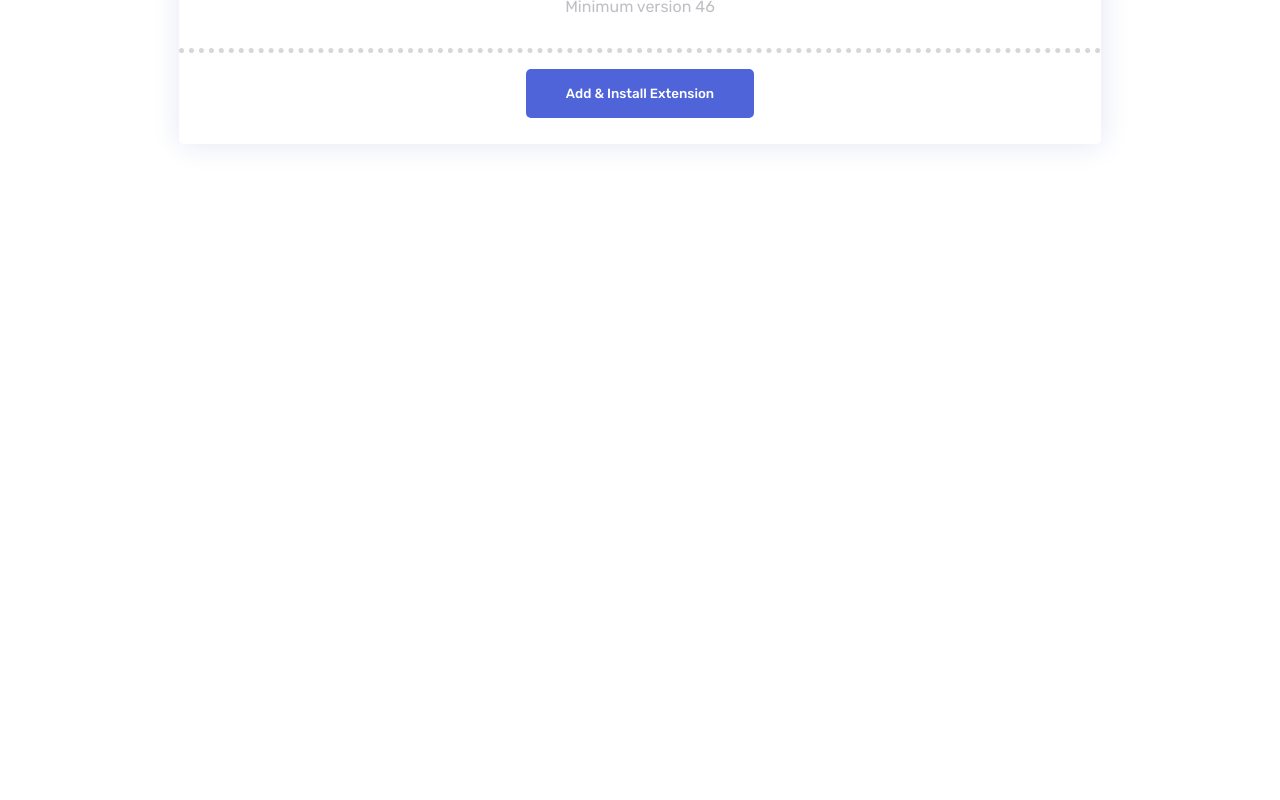
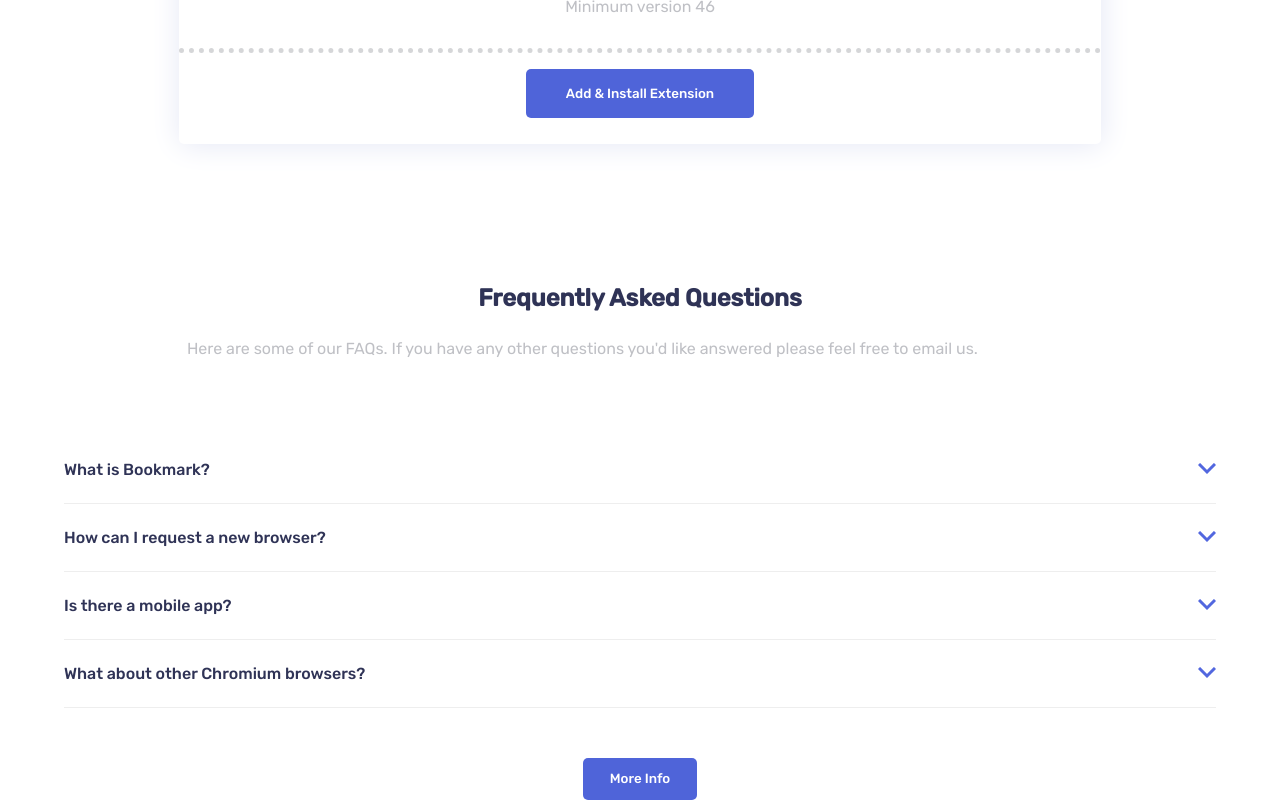
Before and after one commit to OscarAnillo/Bookmark-landing-page-fe, a React (Create React App) app: page / in a window 1280 px wide. Shown: the part 3007-3807 px from the top of the page. Before the commit the page ends 3199 px from the top, so only its background shows below. Built offline with nearby package versions, Linux system fonts and the light colour scheme.

Commit message:
add faq data and faq component

```diff
--- a/src/App.css
+++ b/src/App.css
@@ -195,3 +195,60 @@
   font-weight: 500;
   padding: 1.3em 3em;
 }
+.acc-section {
+  margin-top: 140px;
+}
+.acc-section-title {
+  color: rgb(47, 51, 86);
+  margin: 0 auto 1em auto;
+  width: 80%;
+}
+.acc-section-paragraph {
+  color: rgb(191, 192, 197);
+  line-height: 25px;
+  width: 90%;
+}
+.accordion {
+  display: block;
+  margin-top: 75px;
+}
+.test {
+  border-bottom: 1px solid #eee;
+  display: flex;
+  align-items: center;
+  justify-content: space-between;
+  padding: 1.5em 0;
+  width: 100%;
+}
+.acc-title {
+  color: rgb(47, 51, 86);
+  font-weight: 500;
+}
+.acc-text {
+  color: rgb(191, 192, 197);
+  font-weight: 400;
+  line-height: 25px;
+  text-align: left;
+  padding: 1em 0;
+}
+.acc-btn {
+  background-color: rgb(79, 100, 217);
+  border: none;
+  border-radius: 5px;
+  color: #fff;
+  font-family: "Rubik", sans-serif;
+  font-weight: 500;
+  margin-top: 50px;
+  padding: 1em 2em;
+}
+.content {
+  color: #8b7f75;
+  max-height: 0;
+  overflow: hidden;
+  transition: 0.3s;
+}
+
+.content.show {
+  max-height: 190px;
+  transition: 0.3s;
+}
--- a/src/App.js
+++ b/src/App.js
@@ -2,6 +2,7 @@
 import { HeroComponent } from "./Components/hero-component";
 import { FeaturesComponents } from "./Components/features-components";
 import { ExtensionComponent } from "./Components/extension-component";
+import { FAQComponent } from "./Components/faq-component";
 
 import "./App.css";
 
@@ -13,6 +14,7 @@
         <HeroComponent />
         <FeaturesComponents />
         <ExtensionComponent />
+        <FAQComponent />
       </div>
     </div>
   );
--- /dev/null
+++ b/src/Components/faq-component.js
@@ -0,0 +1,40 @@
+import { useState } from "react";
+
+import data from "../Data/accordion-data.json";
+
+export const FAQComponent = () => {
+  const [selectedItem, setSelectedItem] = useState(null);
+
+  const clickHandler = (i) => {
+    if (selectedItem === i) {
+      return setSelectedItem(null);
+    }
+    setSelectedItem(i);
+  };
+
+  return (
+    <section className="acc-section">
+      <h1 className="acc-section-title">Frequently Asked Questions</h1>
+      <p className="acc-section-paragraph">
+        Here are some of our FAQs. If you have any other questions you'd like
+        answered please feel free to email us.
+      </p>
+      <div className="accordion">
+        {data.map((item, i) => (
+          <div key={item.id} onClick={() => clickHandler(i)}>
+            <div className="test">
+              <p className="acc-title">{item.title}</p>
+              <img src="images/icon-arrow.svg" alt="" />
+            </div>
+            <div
+              className={`${selectedItem === i ? "content show" : "content"}`}
+            >
+              <p className="acc-text">{item.text}</p>
+            </div>
+          </div>
+        ))}
+      </div>
+      <button className="acc-btn">More Info</button>
+    </section>
+  );
+};
--- /dev/null
+++ b/src/Data/accordion-data.json
@@ -0,0 +1,22 @@
+[
+    {
+        "id":1,
+        "title":"What is Bookmark?",
+        "text":"Vivamus luctus eros aliquet convallis ultricies. Mauris augue massa,ultricies non ligula. Suspendisse imperdiet. Vivamus luctus eros aliquet convallis ultricies. Mauris augue massa,ultricies non ligula. Suspendisse imperdiet. Vivamus luctus eros aliquet convallis ultricies. Mauris augue massa,ultricies non ligula. Suspendisse imperdiet."
+    },
+    {
+        "id":2,
+        "title":"How can I request a new browser?",
+        "text":"Vivamus luctus eros aliquet convallis ultricies. Mauris augue massa,ultricies non ligula. Suspendisse imperdiet. Vivamus luctus eros aliquet convallis ultricies. Mauris augue massa,ultricies non ligula. Suspendisse imperdiet. Vivamus luctus eros aliquet convallis ultricies. Mauris augue massa,ultricies non ligula. Suspendisse imperdiet."
+    },
+    {
+        "id":3,
+        "title":"Is there a mobile app?",
+        "text":"Vivamus luctus eros aliquet convallis ultricies. Mauris augue massa,ultricies non ligula. Suspendisse imperdiet. Vivamus luctus eros aliquet convallis ultricies. Mauris augue massa,ultricies non ligula. Suspendisse imperdiet. Vivamus luctus eros aliquet convallis ultricies. Mauris augue massa,ultricies non ligula. Suspendisse imperdiet."
+    },
+    {
+        "id":4,
+        "title":"What about other Chromium browsers?",
+        "text":"Vivamus luctus eros aliquet convallis ultricies. Mauris augue massa,ultricies non ligula. Suspendisse imperdiet. Vivamus luctus eros aliquet convallis ultricies. Mauris augue massa,ultricies non ligula. Suspendisse imperdiet. Vivamus luctus eros aliquet convallis ultricies. Mauris augue massa,ultricies non ligula. Suspendisse imperdiet."
+    }
+]
```
